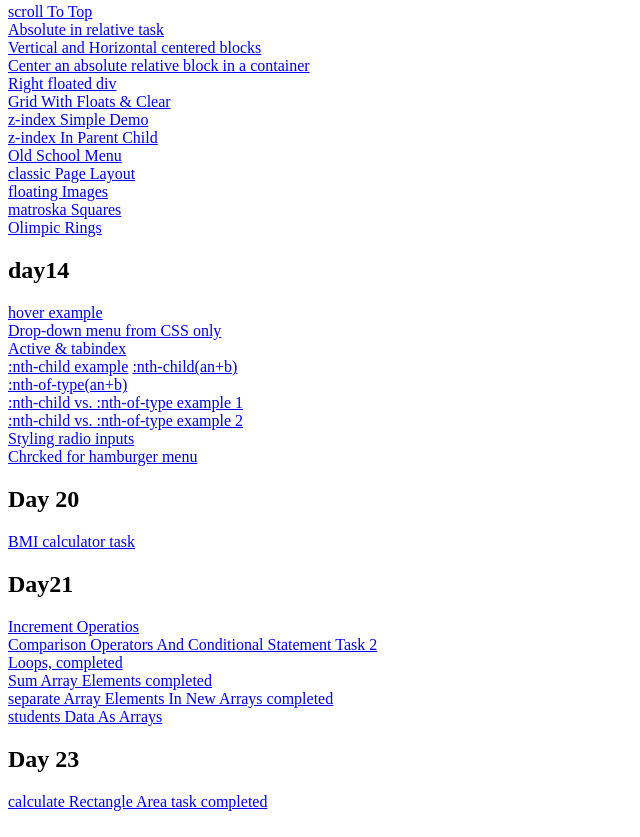
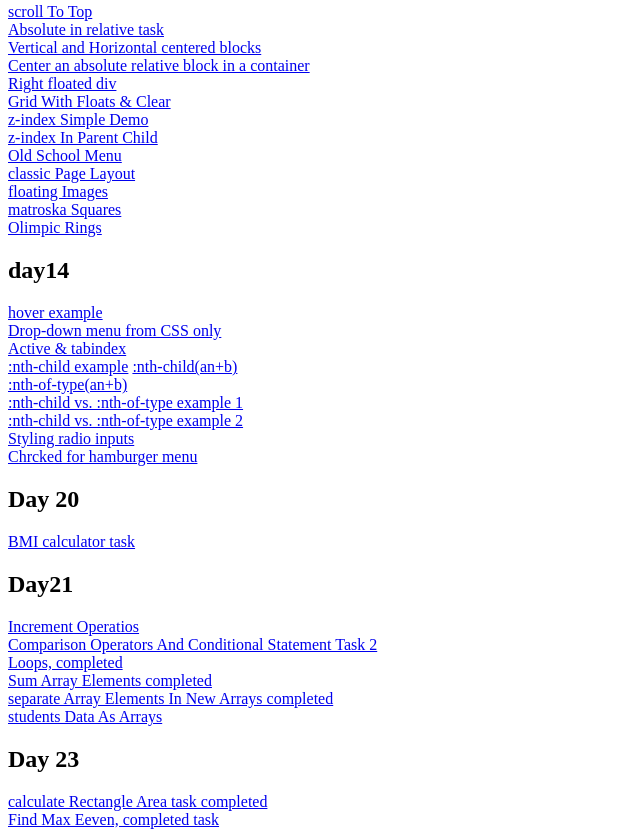
Before and after one commit to Mariannaig/WD_HW, a plain HTML site: page index.html in a window 1280 px wide. Shown: the part 1242-2079 px from the top of the page, without its empty margins (0-640 px from the left). Drawn offline with Linux system fonts and the light colour scheme.

Commit message:
+ find even max task

```diff
--- a/index.html
+++ b/index.html
@@ -92,7 +92,8 @@
        <a href="./script/studentsDataAsArrays.js">students Data As Arrays</a>  <!-- не съм сигурна дали е завършена или не съм разбрала напълно условието --> <br>
 
        <h2>Day 23</h2>
-       <a href="./script/calculateRectangleArea.js"> calculate Rectangle Area task completed</a>
+       <a href="./script/calculateRectangleArea.js"> calculate Rectangle Area task completed</a> <br>
+       <a href="./script/findMaxEven.js">Find Max Eeven, completed task</a> <br>
 
 
 
```
